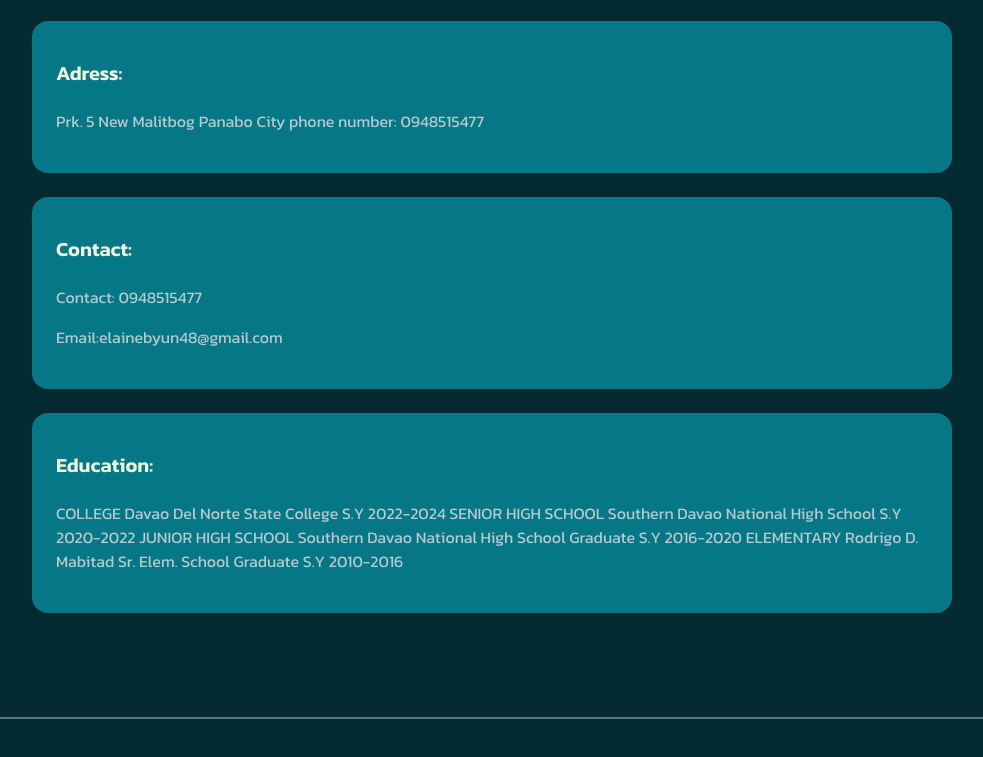
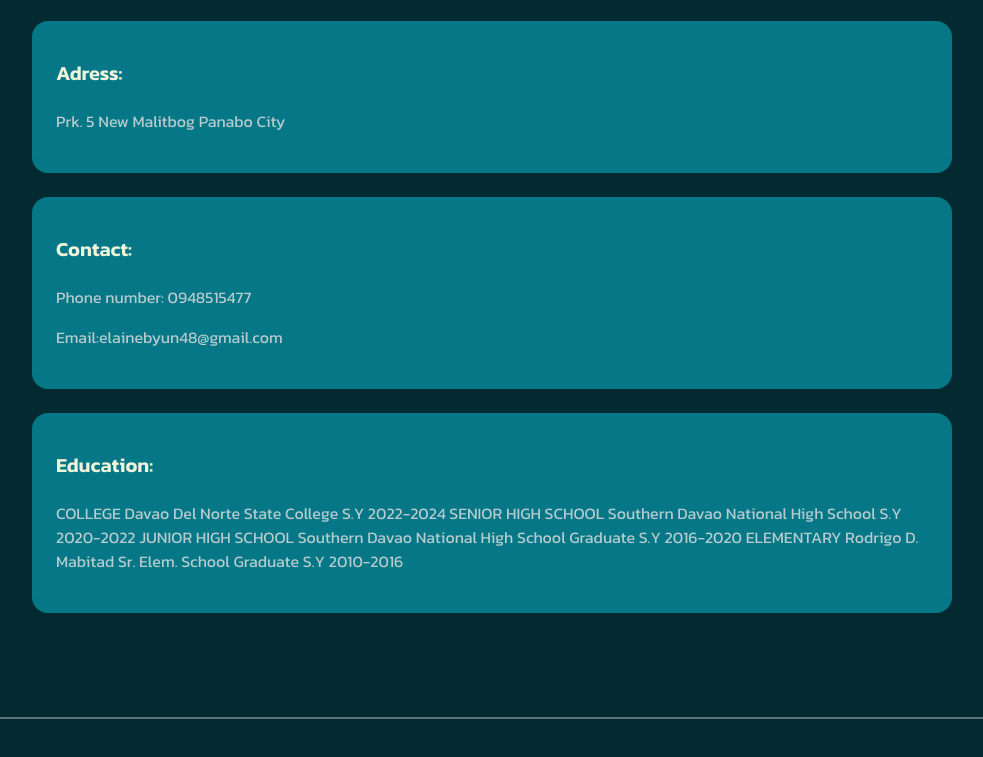
Before and after one commit to Majestyelly/MyPortfolio, a plain HTML site: page index.html in a window 1280 px wide. Shown: the part 1235-1992 px from the top of the page, without its empty margins (268-1251 px from the left). Drawn offline with Linux system fonts and the light colour scheme; a web font is replaced by a local one.

Commit message:
Update index.html

```diff
--- a/index.html
+++ b/index.html
@@ -132,7 +132,7 @@
                 </h6>
 
 
-                <p>Prk. 5 New Malitbog Panabo City phone number: 0948515477 </p>
+                <p>Prk. 5 New Malitbog Panabo City </p>
               </div>
             </div>
           </div>
@@ -146,7 +146,7 @@
                 </h6>
 
 
-                <p>Contact: 0948515477 </p>
+                <p>Phone number: 0948515477 </p>
                 <p>Email:elainebyun48@gmail.com</p>
               </div>
             </div>
```
